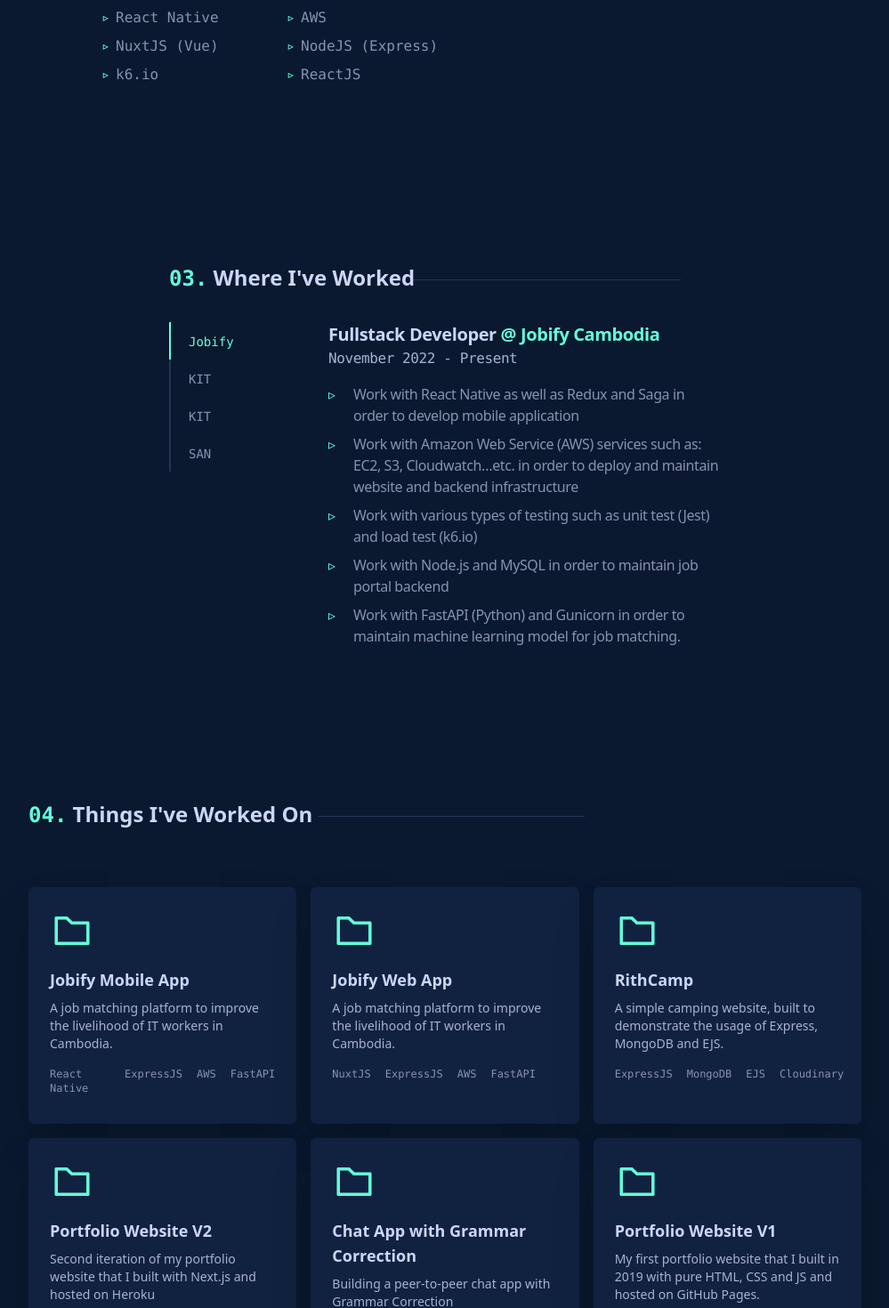
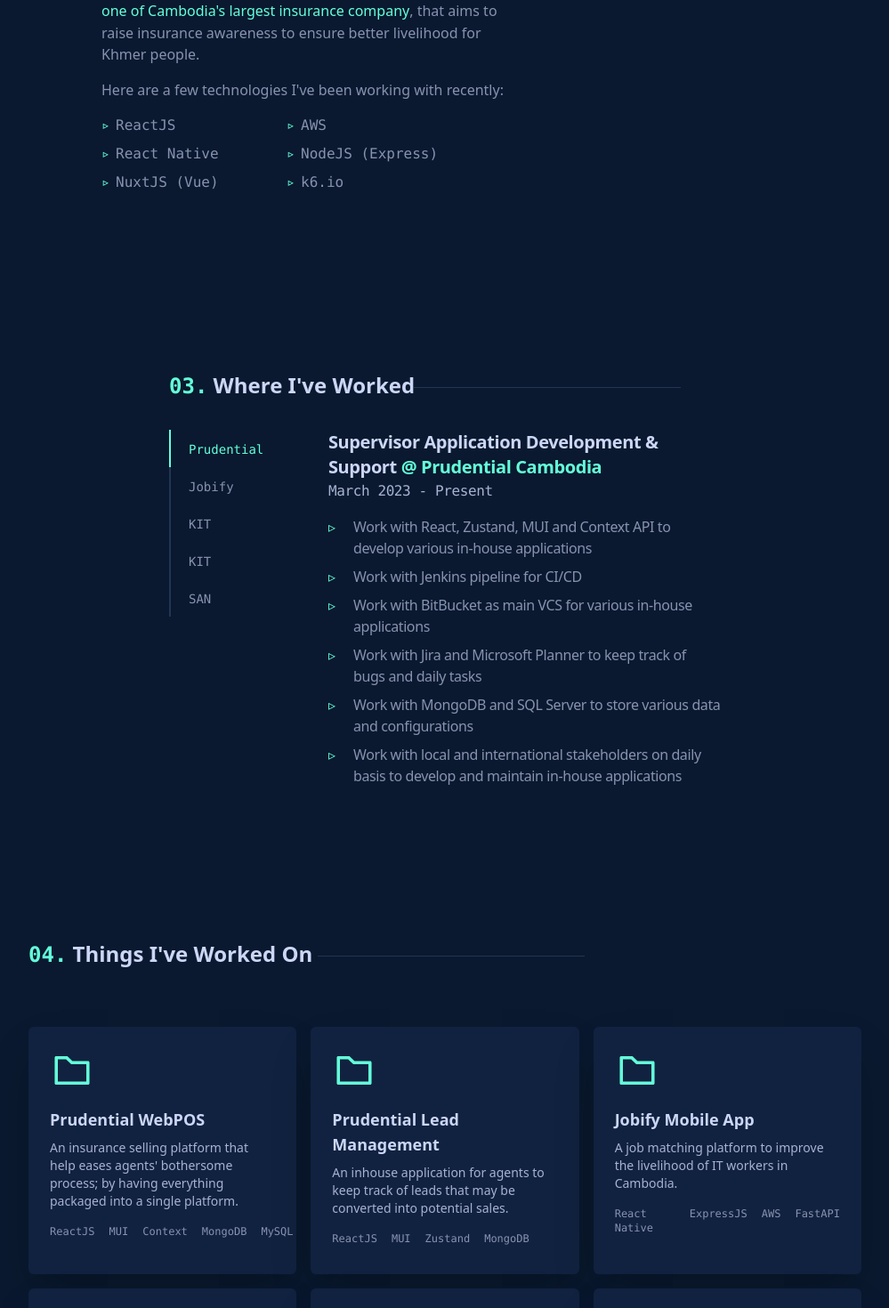
Before and after one commit to Enveed/seamsopagnarith-portfolio-v2, a Next.js app: page / in a window 1280 px wide. Shown: the part 1420-2890 px from the top of the page at 89% size, without its empty margins (140-1139 px from the left). Built offline with nearby package versions, Linux system fonts and the light colour scheme.

Commit message:
fix - update work experience and projects

```diff
--- a/components/About.jsx
+++ b/components/About.jsx
@@ -43,9 +43,8 @@
               Despite being my first actual intensive year in the field,
               I&apos;ve had the privilege of working under multiple
               professional-setting projects such as: a job portal app, a covid
-              traveling app, a chat app with grammar correction and most
-              importantly, I&apos;ve managed to acquire professional working
-              experience under{" "}
+              traveling app and a chat app with grammar correction. I started
+              out my professional working experience under{" "}
               <Link href="https://jobify.works">
                 <a
                   target="_blank"
@@ -54,29 +53,41 @@
                   a revolutionary startup company
                 </a>
               </Link>
-              .
+              , that aims to connect IT workers within Cambodia with companies
+              that are in need. Most recently, I&apos;ve managed to land an
+              opportunity in{" "}
+              <Link href="https://www.prudential.com.kh">
+                <a
+                  target="_blank"
+                  className="inline-block text-[#64ffda] after:block after:h-[1px] after:w-0 after:bg-[#64ffda] hover:after:w-full after:transition-all after:duration-300"
+                >
+                  one of Cambodia&apos;s largest insurance company
+                </a>
+              </Link>
+              , that aims to raise insurance awareness to ensure better
+              livelihood for Khmer people.
             </p>
             <p className="my-4">
               Here are a few technologies I&apos;ve been working with recently:
             </p>
             <ul className="grid grid-cols-skill-grid gap-2 overflow-hidden font-mono">
               <li className="relative pl-4 before:left-0 before:absolute before:content-['▹'] before:text-[#64ffda]">
-                React Native
+                ReactJS
               </li>
               <li className="relative pl-4 before:left-0 before:absolute before:content-['▹'] before:text-[#64ffda]">
                 AWS
               </li>
               <li className="relative pl-4 before:left-0 before:absolute before:content-['▹'] before:text-[#64ffda]">
-                NuxtJS (Vue)
+                React Native
               </li>
               <li className="relative pl-4 before:left-0 before:absolute before:content-['▹'] before:text-[#64ffda]">
                 NodeJS (Express)
               </li>
               <li className="relative pl-4 before:left-0 before:absolute before:content-['▹'] before:text-[#64ffda]">
-                k6.io
+                NuxtJS (Vue)
               </li>
               <li className="relative pl-4 before:left-0 before:absolute before:content-['▹'] before:text-[#64ffda]">
-                ReactJS
+                k6.io
               </li>
             </ul>
           </div>
--- a/components/Project.jsx
+++ b/components/Project.jsx
@@ -21,6 +21,74 @@
           <motion.div
             initial={{ y: 30, opacity: 0 }}
             whileInView={{ y: 0, opacity: 1, transition: { delay: 2 } }}
+            whileHover={{ scale: 1.05 }}
+            viewport={{ once: true }}
+            className="flex group justify-between flex-col bg-[#112240] shadow-2xl p-6 rounded-md cursor-pointer group"
+          >
+            <Link href="https://prueshop.prudential.com.kh/eposweb">
+              <a target="_blank">
+                <main>
+                  <div className="pb-4">
+                    <AiOutlineFolder size={50} className="fill-[#64ffda]" />
+                  </div>
+                  <h3 className="text-[#ccd6f6] group-hover:text-[#64ffda] text-lg pb-2">
+                    Prudential WebPOS
+                  </h3>
+                  <p className="text-[#a8b2d1] pb-2">
+                    An insurance selling platform that help eases agents&apos;
+                    bothersome process; by having everything packaged into a
+                    single platform.
+                  </p>
+                </main>
+                <footer>
+                  <ul className="flex space-x-4 text-xs py-2 font-mono text-[#8892b0]">
+                    <li>ReactJS</li>
+                    <li>MUI</li>
+                    <li>Context</li>
+                    <li>MongoDB</li>
+                    <li>MySQL</li>
+                  </ul>
+                </footer>
+              </a>
+            </Link>
+          </motion.div>
+
+          <motion.div
+            initial={{ y: 30, opacity: 0 }}
+            whileInView={{ y: 0, opacity: 1, transition: { delay: 2.1 } }}
+            whileHover={{ scale: 1.05 }}
+            viewport={{ once: true }}
+            className="flex group justify-between flex-col bg-[#112240] shadow-2xl p-6 rounded-md cursor-pointer group"
+          >
+            <Link href="https://prueshop.prudential.com.kh/lead">
+              <a target="_blank">
+                <main>
+                  <div className="pb-4">
+                    <AiOutlineFolder size={50} className="fill-[#64ffda]" />
+                  </div>
+                  <h3 className="text-[#ccd6f6] group-hover:text-[#64ffda] text-lg pb-2">
+                    Prudential Lead Management
+                  </h3>
+                  <p className="text-[#a8b2d1] pb-2">
+                    An inhouse application for agents to keep track of leads
+                    that may be converted into potential sales.
+                  </p>
+                </main>
+                <footer>
+                  <ul className="flex space-x-4 text-xs py-2 font-mono text-[#8892b0]">
+                    <li>ReactJS</li>
+                    <li>MUI</li>
+                    <li>Zustand</li>
+                    <li>MongoDB</li>
+                  </ul>
+                </footer>
+              </a>
+            </Link>
+          </motion.div>
+
+          <motion.div
+            initial={{ y: 30, opacity: 0 }}
+            whileInView={{ y: 0, opacity: 1, transition: { delay: 2.2 } }}
             whileHover={{ scale: 1.05 }}
             viewport={{ once: true }}
             className="flex group justify-between flex-col bg-[#112240] shadow-2xl p-6 rounded-md cursor-pointer group"
@@ -53,7 +121,7 @@
 
           <motion.div
             initial={{ y: 30, opacity: 0 }}
-            whileInView={{ y: 0, opacity: 1, transition: { delay: 2.1 } }}
+            whileInView={{ y: 0, opacity: 1, transition: { delay: 2.3 } }}
             whileHover={{ scale: 1.05 }}
             viewport={{ once: true }}
             className="flex group justify-between flex-col bg-[#112240] shadow-2xl p-6 rounded-md cursor-pointer group"
@@ -86,7 +154,7 @@
 
           <motion.div
             initial={{ y: 30, opacity: 0 }}
-            whileInView={{ y: 0, opacity: 1, transition: { delay: 2.2 } }}
+            whileInView={{ y: 0, opacity: 1, transition: { delay: 2.4 } }}
             whileHover={{ scale: 1.05 }}
             viewport={{ once: true }}
             className="flex group justify-between flex-col bg-[#112240] shadow-2xl p-6 rounded-md cursor-pointer group"
@@ -119,7 +187,7 @@
 
           <motion.div
             initial={{ y: 30, opacity: 0 }}
-            whileInView={{ y: 0, opacity: 1, transition: { delay: 2.3 } }}
+            whileInView={{ y: 0, opacity: 1, transition: { delay: 2.5 } }}
             whileHover={{ scale: 1.05 }}
             viewport={{ once: true }}
             className="flex group justify-between flex-col bg-[#112240] shadow-2xl p-6 rounded-md cursor-pointer group"
@@ -153,11 +221,14 @@
 
           <motion.div
             initial={{ y: 30, opacity: 0 }}
-            whileInView={{ y: 0, opacity: 1, transition: { delay: 2.4 } }}
+            whileInView={{ y: 0, opacity: 1, transition: { delay: 2.6 } }}
             whileHover={{ scale: 1.05 }}
             viewport={{ once: true }}
             className="flex group justify-between flex-col bg-[#112240] shadow-2xl p-6 rounded-md cursor-pointer group"
           >
+            <Link href="https://play.google.com/store/apps/details?id=com.kit.chatlearn">
+              <a target="_blank">
+                <div className="flex h-full justify-between flex-col">
                   <main>
                     <div className="pb-4">
                       <AiOutlineFolder size={50} className="fill-[#64ffda]" />
@@ -176,11 +247,14 @@
                       <li>T5 Model</li>
                     </ul>
                   </footer>
+                </div>
+              </a>
+            </Link>
           </motion.div>
 
           <motion.div
             initial={{ y: 30, opacity: 0 }}
-            whileInView={{ y: 0, opacity: 1, transition: { delay: 2.5 } }}
+            whileInView={{ y: 0, opacity: 1, transition: { delay: 2.7 } }}
             whileHover={{ scale: 1.05 }}
             viewport={{ once: true }}
             className="flex group justify-between flex-col bg-[#112240] shadow-2xl p-6 rounded-md cursor-pointer group"
--- a/components/Work.jsx
+++ b/components/Work.jsx
@@ -9,12 +9,14 @@
     "sm:translate-y-[42px]",
     "sm:translate-y-[84px]",
     "sm:translate-y-[126px]",
+    "sm:translate-y-[168px]",
   ];
   const indicatorMovement = [
     "translate-x-[0px]",
     "translate-x-[120px]",
     "translate-x-[240px]",
     "translate-x-[360px]",
+    "translate-x-[480px]",
   ];
 
   return (
@@ -38,7 +40,7 @@
                 activeTab === 1 ? "text-[#64ffda]" : "text-[#8892b0]"
               } min-w-[120px] sm:w-full h-[42px] border-b-2 border-[#233554] shadow-none px-0 sm:px-[20px] py-3 rounded-none transition-all duration-200 text-center sm:border-b-0 sm:border-l-2 sm:text-left sm:min-w-0 hover:bg-[#112240] hover:text-[#64ffda]`}
             >
-              Jobify
+              Prudential
             </button>
             <button
               onClick={() => setActiveTab(2)}
@@ -46,7 +48,7 @@
                 activeTab === 2 ? "text-[#64ffda]" : "text-[#8892b0]"
               } min-w-[120px] sm:w-full h-[42px] border-b-2 border-[#233554] shadow-none px-0 sm:px-[20px] py-3 rounded-none transition-all duration-200 text-center sm:border-b-0 sm:border-l-2 sm:text-left sm:min-w-0 hover:bg-[#112240] hover:text-[#64ffda]`}
             >
-              KIT
+              Jobify
             </button>
             <button
               onClick={() => setActiveTab(3)}
@@ -60,6 +62,14 @@
               onClick={() => setActiveTab(4)}
               className={`${
                 activeTab === 4 ? "text-[#64ffda]" : "text-[#8892b0]"
+              } min-w-[120px] sm:w-full h-[42px] border-b-2 border-[#233554] shadow-none px-0 sm:px-[20px] py-3 rounded-none transition-all duration-200 text-center sm:border-b-0 sm:border-l-2 sm:text-left sm:min-w-0 hover:bg-[#112240] hover:text-[#64ffda]`}
+            >
+              KIT
+            </button>
+            <button
+              onClick={() => setActiveTab(5)}
+              className={`${
+                activeTab === 5 ? "text-[#64ffda]" : "text-[#8892b0]"
               } min-w-[120px] sm:w-full h-[42px] border-b-2 border-[#233554] shadow-none px-0 sm:px-[20px] py-3 rounded-none transition-all duration-200 text-center sm:border-b-0 sm:border-l-2 sm:text-left sm:min-w-0 hover:bg-[#112240] hover:text-[#64ffda]`}
             >
               SAN
@@ -82,6 +92,55 @@
               }`}
             >
               <h3 className="text-[#ccd6f6] text-xl">
+                Supervisor Application Development & Support{" "}
+                <span className="text-[#64ffda]">
+                  @{" "}
+                  <Link href="https://www.prudential.com.kh">
+                    <a
+                      target="_blank"
+                      className="inline-block after:block after:h-[1px] after:w-0 after:bg-[#64ffda] hover:after:w-full after:transition-all after:duration-300"
+                    >
+                      Prudential Cambodia
+                    </a>
+                  </Link>
+                </span>
+              </h3>
+              <p className="font-mono text-[#a8b2d1]">March 2023 - Present</p>
+              <ul className="pt-3">
+                <li className="relative pl-7 before:left-0 before:absolute before:content-['▹'] before:text-[#64ffda] py-1">
+                  Work with React, Zustand, MUI and Context API to develop
+                  various in-house applications
+                </li>
+                <li className="relative pl-7 before:left-0 before:absolute before:content-['▹'] before:text-[#64ffda] py-1">
+                  Work with Jenkins pipeline for CI/CD
+                </li>
+                <li className="relative pl-7 before:left-0 before:absolute before:content-['▹'] before:text-[#64ffda] py-1">
+                  Work with BitBucket as main VCS for various in-house
+                  applications
+                </li>
+                <li className="relative pl-7 before:left-0 before:absolute before:content-['▹'] before:text-[#64ffda] py-1">
+                  Work with Jira and Microsoft Planner to keep track of bugs and
+                  daily tasks
+                </li>
+                <li className="relative pl-7 before:left-0 before:absolute before:content-['▹'] before:text-[#64ffda] py-1">
+                  Work with MongoDB and SQL Server to store various data and
+                  configurations
+                </li>
+                <li className="relative pl-7 before:left-0 before:absolute before:content-['▹'] before:text-[#64ffda] py-1">
+                  Work with local and international stakeholders on daily basis
+                  to develop and maintain in-house applications
+                </li>
+              </ul>
+            </div>
+
+            <div
+              className={`${
+                activeTab === 2
+                  ? "h-auto opacity-100 transition-opacity duration-300 block"
+                  : "h-0 opacity-0 transition-none [&>*]:hidden"
+              }`}
+            >
+              <h3 className="text-[#ccd6f6] text-xl">
                 Fullstack Developer{" "}
                 <span className="text-[#64ffda]">
                   @{" "}
@@ -96,28 +155,28 @@
                 </span>
               </h3>
               <p className="font-mono text-[#a8b2d1]">
-                November 2022 - Present
+                November 2022 - March 2023
               </p>
               <ul className="pt-3">
                 <li className="relative pl-7 before:left-0 before:absolute before:content-['▹'] before:text-[#64ffda] py-1">
-                  Work with React Native as well as Redux and Saga in order to
+                  Worked with React Native as well as Redux and Saga in order to
                   develop mobile application
                 </li>
                 <li className="relative pl-7 before:left-0 before:absolute before:content-['▹'] before:text-[#64ffda] py-1">
-                  Work with Amazon Web Service (AWS) services such as: EC2, S3,
+                  Worked with Amazon Web Service (AWS) services such as: EC2, S3,
                   Cloudwatch…etc. in order to deploy and maintain website and
                   backend infrastructure
                 </li>
                 <li className="relative pl-7 before:left-0 before:absolute before:content-['▹'] before:text-[#64ffda] py-1">
-                  Work with various types of testing such as unit test (Jest)
+                  Worked with various types of testing such as unit test (Jest)
                   and load test (k6.io)
                 </li>
                 <li className="relative pl-7 before:left-0 before:absolute before:content-['▹'] before:text-[#64ffda] py-1">
-                  Work with Node.js and MySQL in order to maintain job portal
+                  Worked with Node.js and MySQL in order to maintain job portal
                   backend
                 </li>
                 <li className="relative pl-7 before:left-0 before:absolute before:content-['▹'] before:text-[#64ffda] py-1">
-                  Work with FastAPI (Python) and Gunicorn in order to maintain
+                  Worked with FastAPI (Python) and Gunicorn in order to maintain
                   machine learning model for job matching.
                 </li>
               </ul>
@@ -125,7 +184,7 @@
 
             <div
               className={`${
-                activeTab === 2
+                activeTab === 3
                   ? "h-auto opacity-100 transition-opacity duration-300 block"
                   : "h-0 opacity-0 transition-none [&>*]:hidden"
               }`}
@@ -165,7 +224,7 @@
 
             <div
               className={`${
-                activeTab === 3
+                activeTab === 4
                   ? "h-auto opacity-100 transition-opacity duration-300 block"
                   : "h-0 opacity-0 transition-none [&>*]:hidden"
               }`}
@@ -208,7 +267,7 @@
 
             <div
               className={`${
-                activeTab === 4
+                activeTab === 5
                   ? "h-auto opacity-100 transition-opacity duration-300 block"
                   : "h-0 opacity-0 transition-none [&>*]:hidden"
               }`}
```
Lines whose indentation alone changed are shown as unchanged.
